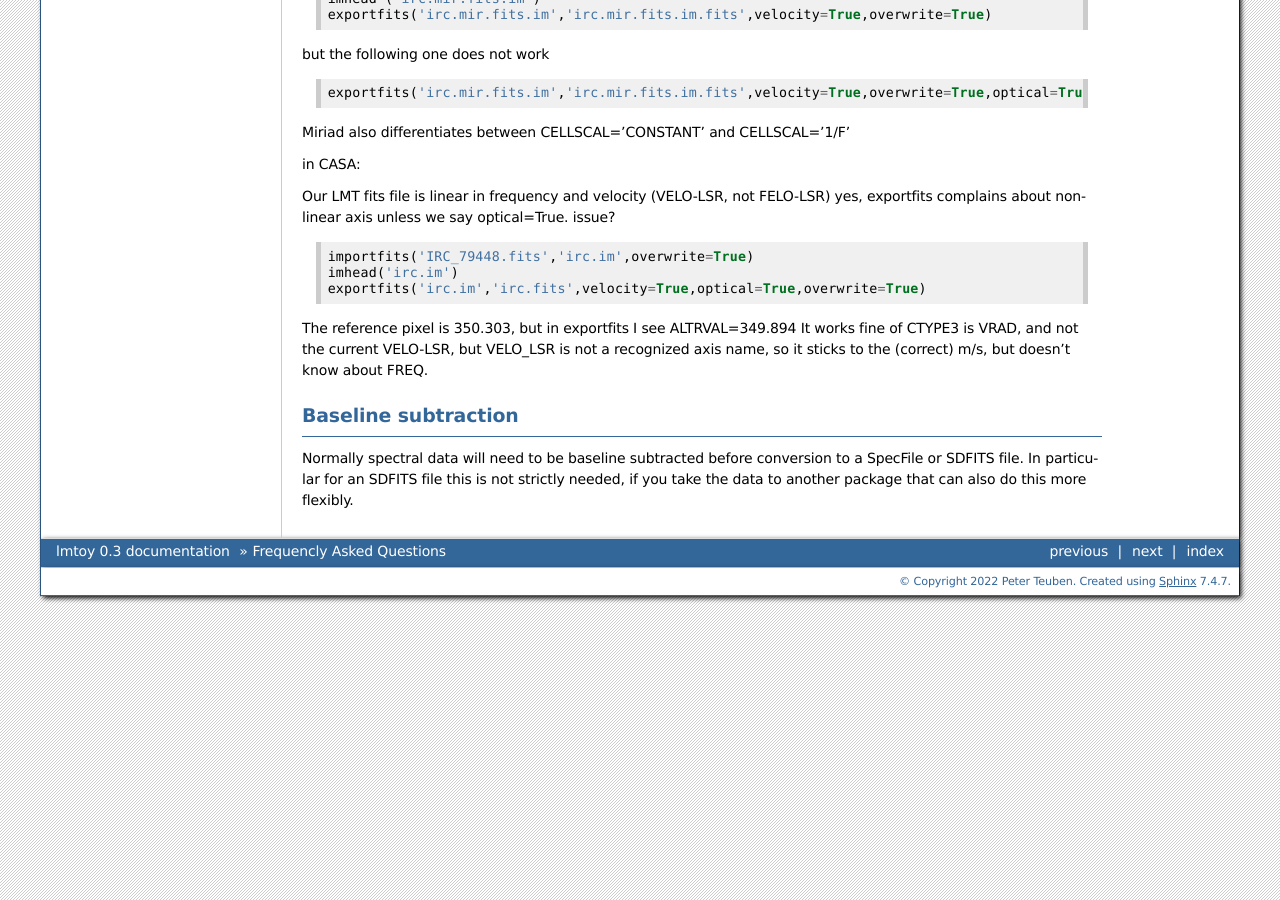
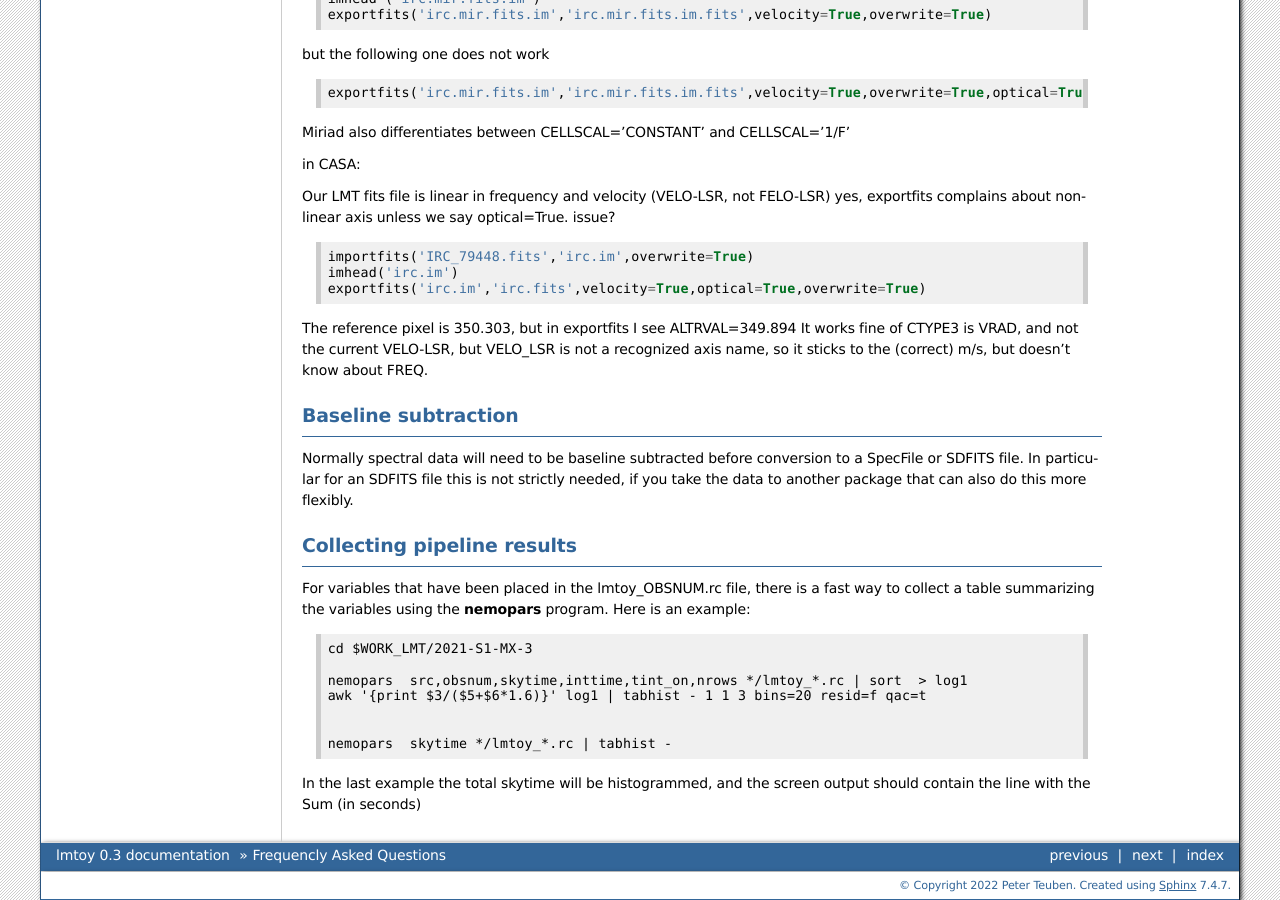
Before and after one commit to astroumd/lmtoy, a Sphinx documentation site: the page built from docs/source/FAQ.rst, in a window 1280 px wide and 900 px high, scrolled down 2626 px. Built offline with Sphinx 7.4.7, drawn with Linux system fonts in a browser that asks for light colours; pages that are not in the unit, such as notebooks, are missing from menus; some of the changed text lies outside the part shown.

Commit message:
nemopars

```diff
--- a/docs/source/FAQ.rst
+++ b/docs/source/FAQ.rst
@@ -234,3 +234,23 @@ strictly needed, if you take the data to another package that can also do
 this more flexibly.
 
 .. todo:: example needed.  flag not implemented yet.
+
+Collecting pipeline results
+---------------------------
+
+For variables that have been placed in the lmtoy_OBSNUM.rc file, there is a fast
+way to collect a table summarizing the variables using the **nemopars** program.
+Here is an example:
+
+.. code-block::
+
+     cd $WORK_LMT/2021-S1-MX-3
+
+     nemopars  src,obsnum,skytime,inttime,tint_on,nrows */lmtoy_*.rc | sort  > log1
+     awk '{print $3/($5+$6*1.6)}' log1 | tabhist - 1 1 3 bins=20 resid=f qac=t
+
+
+     nemopars  skytime */lmtoy_*.rc | tabhist -
+
+In the last example the total skytime will be histogrammed, and the screen output
+should contain the line with the Sum (in seconds)
```
